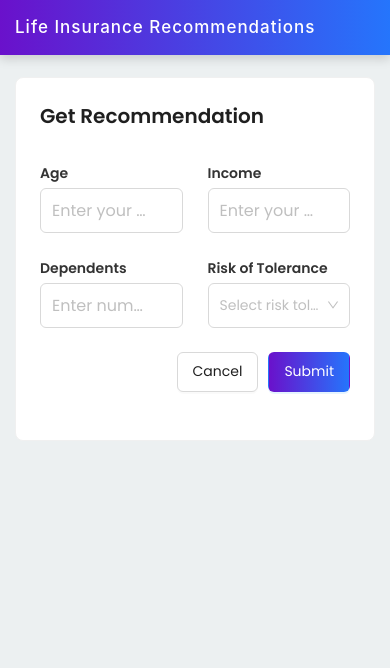
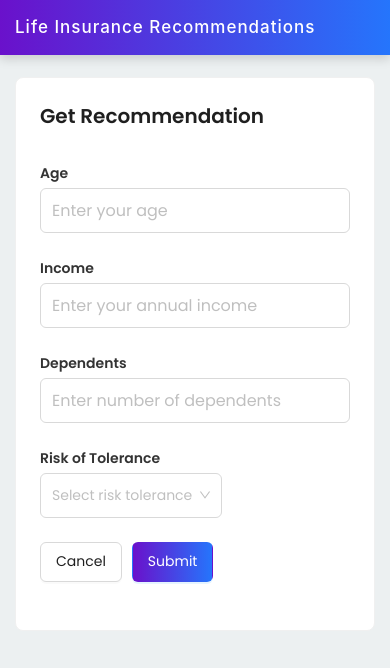
Before and after one commit to manoj-fullstack-developer/life-insurance-frontend, a Next.js app: page /get-recommendation in a window 390 px wide. Shown: the top 668 px of the page. Built offline with nearby package versions, Linux system fonts and the light colour scheme.

Commit message:
Recommendation form responsiveness fixed

```diff
--- a/src/app/components/recommendation/recommendationForm/index.tsx
+++ b/src/app/components/recommendation/recommendationForm/index.tsx
@@ -18,7 +18,7 @@ const RecommendationForm = ({
   return (
     <Form layout="vertical" name="insuranceForm" onFinish={handleOnFinish}>
       <Row gutter={25}>
-        <Col span={12}>
+        <Col sm={24} md={12}>
           <label className={styles.label}>Age</label>
           <Form.Item
             name="age"
@@ -41,7 +41,7 @@ const RecommendationForm = ({
             />
           </Form.Item>
         </Col>
-        <Col span={12}>
+        <Col sm={12} md={12}>
           <label className={styles.label}>Income</label>
           <Form.Item
             name="income"
@@ -64,7 +64,7 @@ const RecommendationForm = ({
             />
           </Form.Item>
         </Col>
-        <Col span={12}>
+        <Col sm={12} md={12}>
           <label className={styles.label}>Dependents</label>
           <Form.Item
             name="dependents"
@@ -87,7 +87,7 @@ const RecommendationForm = ({
             />
           </Form.Item>
         </Col>
-        <Col span={12}>
+        <Col sm={12} md={12}>
           <label className={styles.label}>Risk of Tolerance</label>
 
           <Form.Item
@@ -110,7 +110,7 @@ const RecommendationForm = ({
         <br />
         <Col
           style={{ display: "flex", justifyContent: "end", gap: 10 }}
-          span={24}
+          md={24}
         >
           <Form.Item>
             <Button
```
